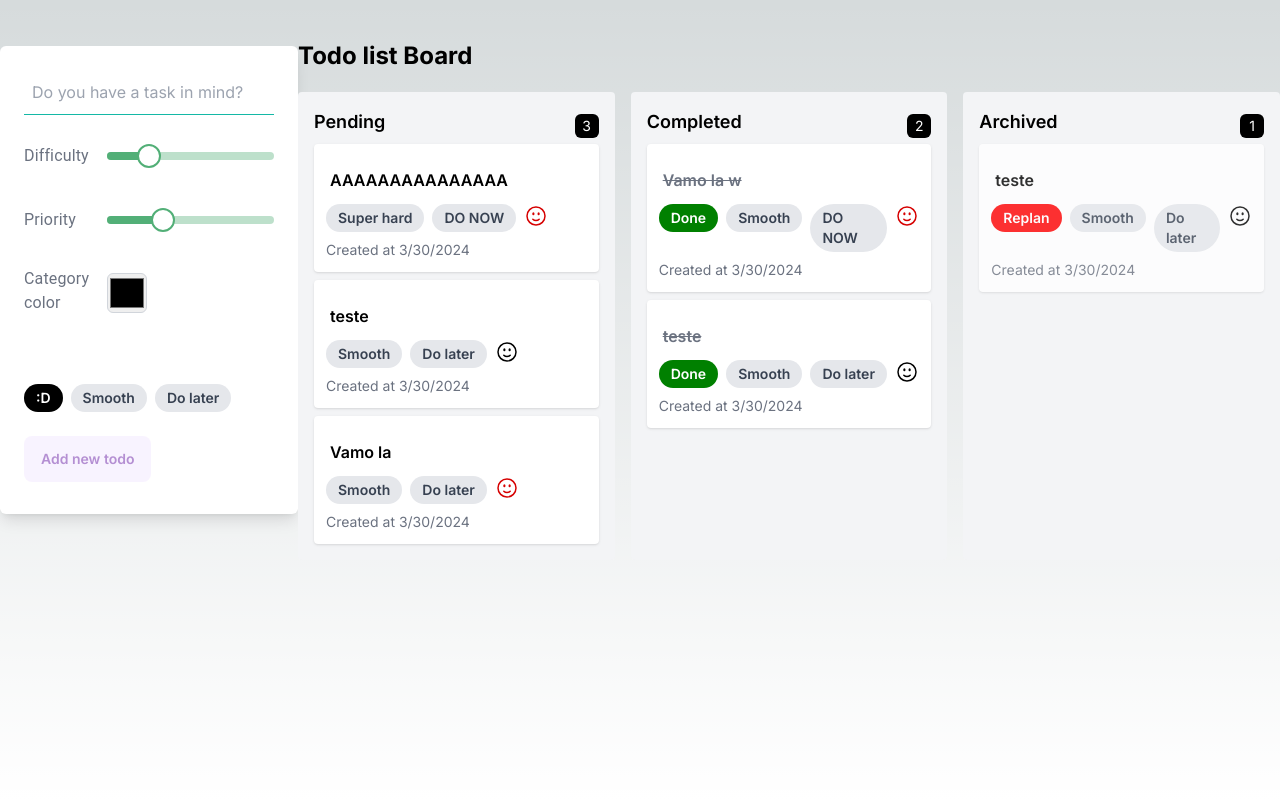
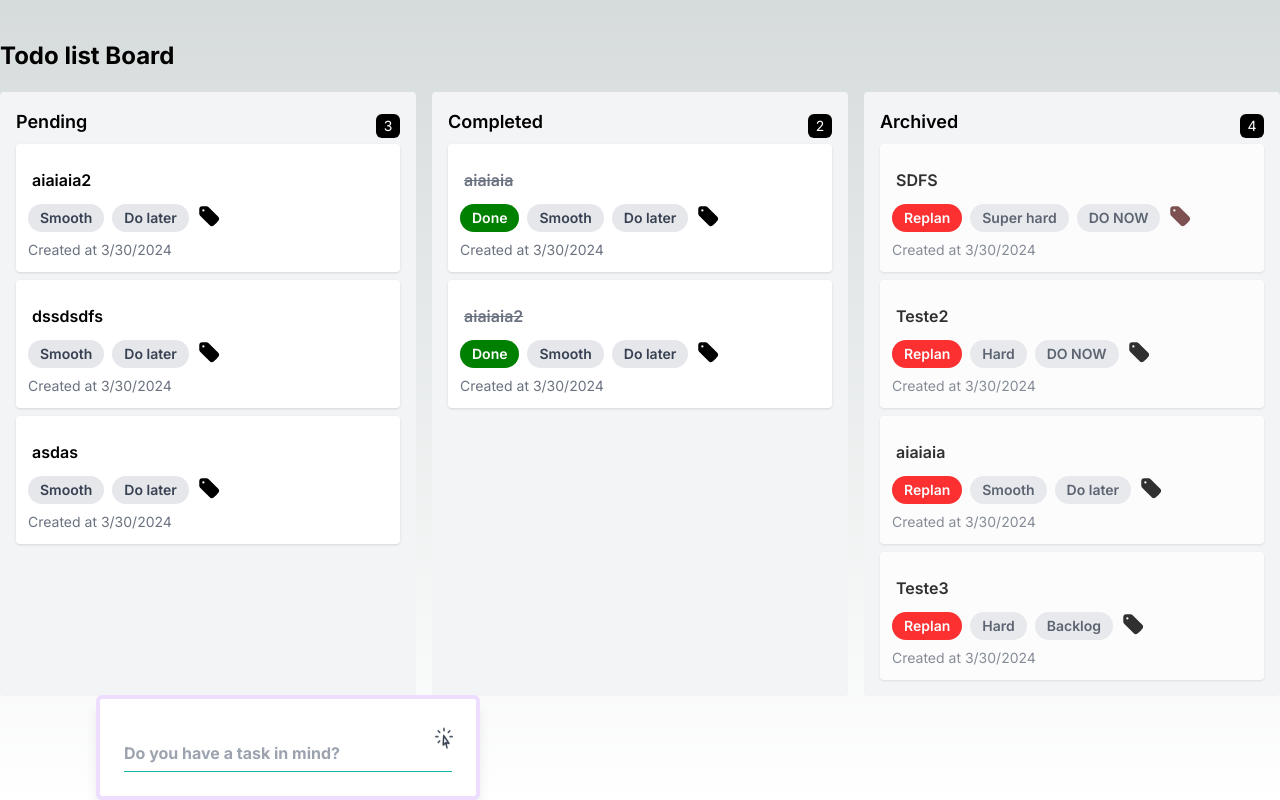
Before and after one commit to Shellyda/nextjs-todo-app, a Next.js app: page / in a window 1280 px wide. Built offline with nearby package versions, Linux system fonts and the light colour scheme; data requests are answered from the project's data file.

Commit message:
feat: floating form

```diff
--- a/server.json
+++ b/server.json
@@ -1,57 +1,84 @@
 {
   "todos": [
     {
-      "id": "e382",
-      "title": "teste",
+      "id": "bab0",
+      "title": "Teste2",
+      "color": "#000000",
+      "difficulty": 3,
+      "priority": 3,
+      "date": "2024-03-30T14:36:05.698Z",
+      "status": "archived"
+    },
+    {
+      "id": "e40d",
+      "title": "Teste3",
+      "color": "#000000",
+      "difficulty": 3,
+      "priority": 0,
+      "date": "2024-03-30T14:36:10.382Z",
+      "status": "archived"
+    },
+    {
+      "id": "1bea",
+      "title": "SDFS",
+      "color": "#602929",
+      "difficulty": 4,
+      "priority": 3,
+      "date": "2024-03-30T15:59:04.790Z",
+      "status": "archived"
+    },
+    {
+      "id": "8ce3",
+      "title": "aiaiaia",
       "color": "#000000",
       "difficulty": 1,
       "priority": 1,
-      "date": "2024-03-30T06:38:45.001Z",
+      "date": "2024-03-30T17:00:48.950Z",
+      "status": "completed"
+    },
+    {
+      "id": "8234",
+      "title": "aiaiaia",
+      "color": "#000000",
+      "difficulty": 1,
+      "priority": 1,
+      "date": "2024-03-30T17:01:23.170Z",
       "status": "archived"
     },
     {
-      "id": "b29a",
-      "title": "teste",
+      "id": "cbd9",
+      "title": "aiaiaia2",
       "color": "#000000",
       "difficulty": 1,
       "priority": 1,
-      "date": "2024-03-30T06:42:00.586Z",
+      "date": "2024-03-30T17:02:40.411Z",
+      "status": "completed"
+    },
+    {
+      "id": "a4d5",
+      "title": "aiaiaia2",
+      "color": "#000000",
+      "difficulty": 1,
+      "priority": 1,
+      "date": "2024-03-30T17:02:42.103Z",
       "status": "pending"
     },
     {
-      "id": "b068",
-      "title": "teste",
+      "id": "ebb1",
+      "title": "dssdsdfs",
       "color": "#000000",
       "difficulty": 1,
       "priority": 1,
-      "date": "2024-03-30T06:42:07.442Z",
-      "status": "completed"
-    },
-    {
-      "id": "bd90",
-      "title": "Vamo la ",
-      "color": "#d60000",
-      "difficulty": 1,
-      "priority": 1,
-      "date": "2024-03-30T06:58:22.499Z",
+      "date": "2024-03-30T17:13:06.555Z",
       "status": "pending"
     },
     {
-      "id": "3976",
-      "title": "Vamo la w",
-      "color": "#d60000",
+      "id": "f27a",
+      "title": "asdas",
+      "color": "#000000",
       "difficulty": 1,
-      "priority": 3,
-      "date": "2024-03-30T07:00:23.503Z",
-      "status": "completed"
-    },
-    {
-      "id": "0f6e",
-      "title": "AAAAAAAAAAAAAAA",
-      "color": "#d60000",
-      "difficulty": 4,
-      "priority": 3,
-      "date": "2024-03-30T07:01:34.172Z",
+      "priority": 1,
+      "date": "2024-03-30T17:13:28.434Z",
       "status": "pending"
     }
   ]
--- a/src/app/components/AddTodo/index.tsx
+++ b/src/app/components/AddTodo/index.tsx
@@ -33,7 +33,10 @@ export const AddTodo = () => {
   };
 
   return (
-    <form action={handleAddNewTodo}>
+    <form
+      action={handleAddNewTodo}
+      className="fixed z-10 left-24 bottom-0  w-full"
+    >
       <FormInputs />
     </form>
   );
--- a/src/app/components/Card/index.tsx
+++ b/src/app/components/Card/index.tsx
@@ -7,10 +7,12 @@ import {
 import {
   ArrowLeftCircleIcon,
   CheckCircleIcon,
-  FaceSmileIcon,
-  XCircleIcon,
+  PauseCircleIcon,
 } from "@heroicons/react/24/outline";
-import { XCircleIcon as XCircleIconSolid } from "@heroicons/react/24/solid";
+import {
+  TagIcon,
+  XCircleIcon as XCircleIconSolid,
+} from "@heroicons/react/24/solid";
 
 import { Tag } from "../Tag";
 import { ICard } from "./interfaces";
@@ -40,9 +42,9 @@ export const Card = ({ task, key, onClickIcon }: ICard) => {
                 className="h-6 w-6 cursor-pointer text-green-500 hover:bg-green-500 hover:text-white hover:rounded-full"
               />
 
-              <XCircleIcon
+              <PauseCircleIcon
                 onClick={() => onClickIcon?.(task, "archived")}
-                className="h-6 w-6 cursor-pointer text-red-500 hover:bg-red-500 hover:text-white hover:rounded-full"
+                className="h-6 w-6 cursor-pointer text-gray-700 hover:bg-gray-500 hover:text-white hover:rounded-full"
               />
             </div>
           ) : (
@@ -79,7 +81,7 @@ export const Card = ({ task, key, onClickIcon }: ICard) => {
           <Tag text={PrioritySubtitles[task.priority]} />
         </span>
         <span className="text-sm">
-          <FaceSmileIcon className="h-6 w-6" color={task.color} />
+          <TagIcon className="h-6 w-6" color={task.color} />
         </span>
       </div>
 
--- a/src/app/components/FormInputs/index.tsx
+++ b/src/app/components/FormInputs/index.tsx
@@ -1,23 +1,47 @@
 "use client";
-
 import {
   DifficultySubtitles,
   DifficultyUnits,
   PrioritySubtitles,
   PriorityUnits,
 } from "@/app/utils/constants/dev.constants";
-import React from "react";
+import {
+  ChevronDoubleDownIcon,
+  CursorArrowRaysIcon,
+} from "@heroicons/react/24/outline";
+import { useEffect, useRef, useState } from "react";
 import { PickerInput } from "../PickerInput";
 import { SliderPicker } from "../SliderPicker";
 import { Tag } from "../Tag";
 
 export const FormInputs = () => {
-  const [value, setValue] = React.useState({
+  const [value, setValue] = useState({
     difficulty: 1,
     priority: 1,
-    todoHasTitle: false,
+    title: "",
   });
-  const [color, setColor] = React.useState("#000000");
+  const [color, setColor] = useState("#000000");
+  const [focused, setFocused] = useState(false);
+  const cardRef = useRef<HTMLDivElement | null>(null);
+
+  const ClearInput = () => {
+    setFocused(false);
+    setTodoTitle("");
+  };
+
+  useEffect(() => {
+    const handleClickOutside = (event: { target: any }) => {
+      if (cardRef.current && !cardRef.current.contains(event.target)) {
+        ClearInput();
+      }
+    };
+
+    document.body.addEventListener("click", handleClickOutside);
+
+    return () => {
+      document.body.removeEventListener("click", handleClickOutside);
+    };
+  }, []);
 
   const setDifficultyInputValue = (newState: number) =>
     setValue((prevState) => ({
@@ -34,23 +58,55 @@ export const FormInputs = () => {
   const setTodoTitle = (text: string) =>
     setValue((prevState) => ({
       ...prevState,
-      todoHasTitle: text.trim().length > 0,
+      title: text,
     }));
 
   return (
-    <div className="max-w-sm rounded-md overflow-hidden shadow-lg bg-white">
-      <div className="px-6 py-6">
-        <div className="flex items-center border-b border-teal-500 py-2">
+    <div
+      ref={cardRef}
+      className="rounded-md overflow-hidden shadow-lg bg-white max-w-sm px-6 pt-9 border-purple-500 border-4 border-opacity-20 transition-opacity"
+    >
+      {!focused ? (
+        <CursorArrowRaysIcon
+          style={{
+            left: "21rem",
+          }}
+          onClick={() => setFocused(true)}
+          className="h-6 w-6 cursor-pointer text-gray-700 absolute top-8 left-0-mt-3 animate-bounce transition-opacity"
+        />
+      ) : (
+        <ChevronDoubleDownIcon
+          style={{
+            left: "21rem",
+          }}
+          onClick={() => {
+            ClearInput();
+          }}
+          className="h-6 w-6 cursor-pointer text-gray-700 absolute top-8 left-0-mt-3 animate-bounce transition-opacity"
+        />
+      )}
+
+      <div className="flex items-center border-b border-teal-500">
         <input
           id="todo-title"
           type="text"
           name="title"
           placeholder="Do you have a task in mind?"
           alt="Text input"
+          value={value.title}
           onChange={(e) => setTodoTitle(e.target.value)}
-            className="appearance-none bg-transparent border-none w-full text-gray-700 mr-3 py-1 px-2 leading-tight focus:outline-none"
+          onFocus={() => setFocused(true)}
+          className="appearance-none bg-transparent border-none w-full text-gray-700 mr-3 py-2 leading-tight focus:outline-none"
+          style={{ fontWeight: "bold" }}
         />
       </div>
+      <div
+        className={`${
+          focused
+            ? "opacity-100 h-auto transition-opacity duration-500 ease-in"
+            : "opacity-0 h-0 transition-opacity duration-500 ease-out"
+        }`}
+      >
         <input
           id="todo-difficulty-input"
           type="text"
@@ -61,14 +117,13 @@ export const FormInputs = () => {
             visibility: "hidden",
           }}
         />
-
         <SliderPicker
           setValue={setDifficultyInputValue}
           value={value.difficulty}
           testID="difficulty"
           type="Difficulty"
           units={DifficultyUnits}
-          maxStep={4}
+          maxStep={DifficultyUnits.length - 1}
         />
         <SliderPicker
           setValue={setPriorityInputValue}
@@ -76,7 +131,7 @@ export const FormInputs = () => {
           testID="priority"
           type="Priority"
           units={PriorityUnits}
-          maxStep={3}
+          maxStep={PriorityUnits.length - 1}
         />
         <PickerInput label="Category color" testID="category-color">
           <input
@@ -85,24 +140,25 @@ export const FormInputs = () => {
             name="color"
             alt="Color picker"
             value={color}
-            className="w-10 h-10 rounded-md border border-gray-300"
+            className="w-10 h-10 rounded-md border border-gray-300 ml-3"
             onChange={(e) => setColor(e.target.value)}
           />
         </PickerInput>
-      </div>
-      <div className="px-6 pt-4 pb-2">
+        <div className="pt-2 pb-2">
           <Tag text=":D" styles={{ backgroundColor: color, color: "white" }} />
           <Tag text={DifficultySubtitles[value.difficulty]} />
           <Tag text={PrioritySubtitles[value.priority]} />
         </div>
-      <div className="flex justify-left px-6 py-2">
+        <div className="flex justify-left py-2">
           <button
             type="submit"
-          disabled={!value.todoHasTitle}
+            disabled={!(value.title.trim().length > 0)}
+            onClick={() => setFocused(false)}
             className="py-3 px-4 inline-flex items-center gap-x-2 text-sm font-semibold rounded-lg border border-transparent bg-purple-100 text-purple-800 hover:bg-purple-200 disabled:opacity-50 disabled:pointer-events-none dark:hover:bg-purple-900 dark:text-purple-500 dark:hover:text-purple-400 dark:focus:outline-none dark:focus:ring-1 dark:focus:ring-gray-600"
           >
             Add new todo
           </button>
+        </div>
       </div>
       <input
         id="todo-priority-input"
--- a/src/app/components/PickerInput/index.tsx
+++ b/src/app/components/PickerInput/index.tsx
@@ -8,7 +8,7 @@ export const PickerInput = ({ testID, label, children }: IPickerInput) => {
     <div id={testID} className="md:flex md:items-center mb-6">
       <div className="md:w-1/3">
         <label
-          className="block text-gray-500 font-bold md:text-left mb-1 md:mb-0 pr-4"
+          className="block text-gray-500 font-bold md:text-left mb-1 md:mb-0"
           htmlFor="inline-full-name"
         >
           <Typography gutterBottom>{label}</Typography>
```
Lines whose indentation alone changed are shown as unchanged.
